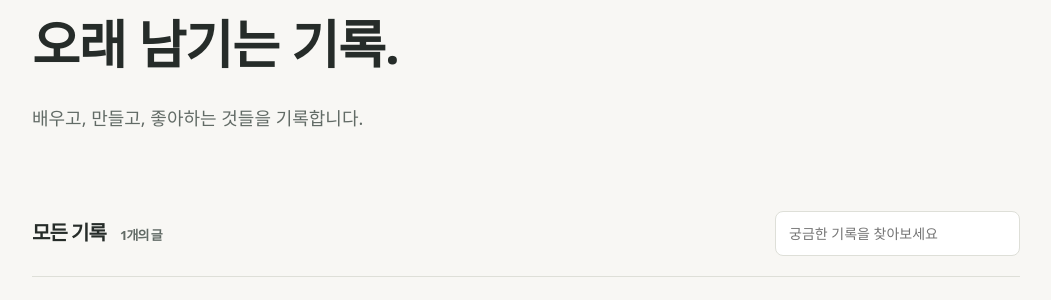
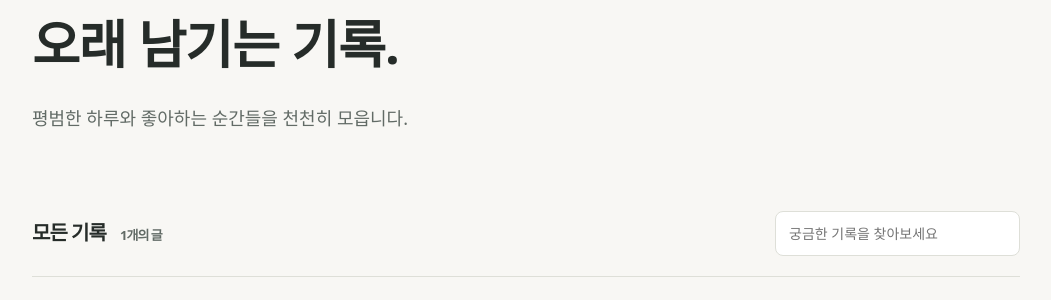
Before and after one commit to RuBP-curved/RuBP-curved.github.io, a Jekyll site: the page built from index.html, in a window 1280 px wide. Shown: the part 294-594 px from the top of the page, without its empty margins (114-1165 px from the left). Built offline with Jekyll 4.4.1, drawn with Linux system fonts in a browser that asks for light colours.

Commit message:
Adapt blog introduction for daily life journal

```diff
--- a/_config.yml
+++ b/_config.yml
@@ -1,5 +1,5 @@
 title: "RuBP의 기록"
-description: "배우고, 만들고, 좋아하는 것들을 기록합니다."
+description: "평범한 하루와 좋아하는 순간들을 천천히 모읍니다."
 url: "https://rubp-curved.github.io"
 baseurl: ""
 lang: ko
```
